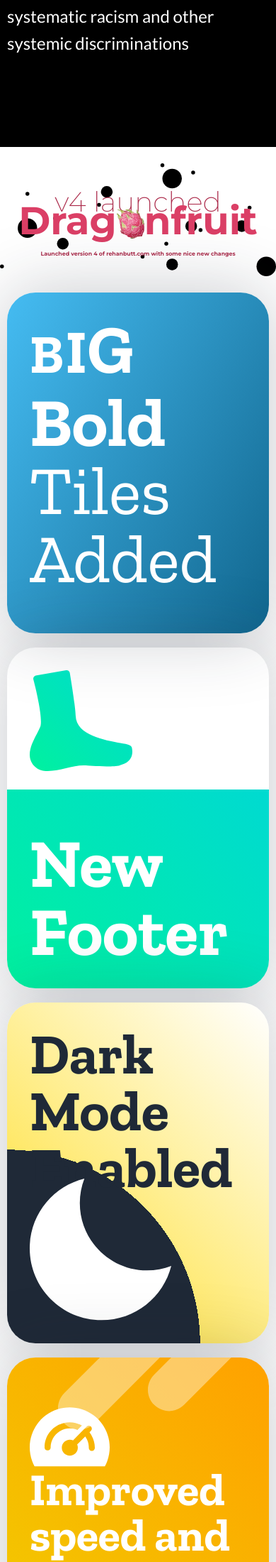
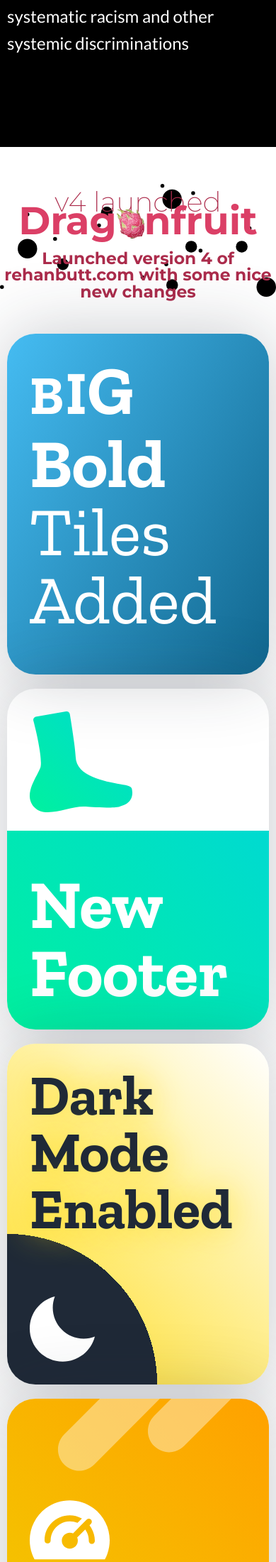
Before and after one commit to naher94/2020.rehanbutt.com, a Jekyll site: the page built from index.html, in a window 390 px wide. Shown: the part 1551-3751 px from the top of the page at 71% size. Built offline with Jekyll 4.4.1, drawn with Linux system fonts in a browser that asks for light colours.

Commit message:
Website Section - Responsive

```diff
--- a/_includes/website.html
+++ b/_includes/website.html
@@ -6,7 +6,7 @@
   </div>
   <div class="grid-container">
     <div class="tile-container grid-x grid-margin-x grid-margin-y">
-      <div class="cell small-12 large-6 tile big-bold">
+      <div class="cell small-12 medium-6 large-6 tile big-bold">
         <span class="big">
           <span class="b">B</span>
           <span class="i">I</span>
@@ -15,7 +15,7 @@
         <span class="bold">Bold</span>
         Tiles Added
       </div>
-      <div class="cell small-12 large-6 tile new-footer grid-y">
+      <div class="cell small-12 medium-6 large-6 tile new-footer grid-y">
         <div class="cell auto foot grid-x align-bottom">
           <img src="../img/foot.svg" alt="Foot Icon">
         </div>
@@ -23,17 +23,19 @@
           New Footer
         </div>
       </div>
-      <div class="cell small-12 large-6 tile dark-mode grid-y">
+      <div class="cell small-12 medium-6 large-6 tile dark-mode grid-y">
         <div class="cell auto">
-          <span>Dark</span>
-          <span>Mode</span>
-          <span>Enabled</span>
+          <span class="text">
+            <span>Dark</span>
+            <span>Mode</span>
+            <span>Enabled</span>
+          </span>
         </div>
         <div class="cell auto moon grid-x align-bottom">
           <img src="../img/moon.svg" alt="Moon Icon">
         </div>
       </div>
-      <div class="cell small-12 large-6 tile speed grid-x align-middle">
+      <div class="cell small-12 medium-6 large-6 tile speed grid-x align-middle">
         <div class="cell">
           <img src="../img/speedometer.svg" alt="Speedometer Icon">
           <span>Improved speed and code optimizations</span>
--- a/_sass/2020.scss
+++ b/_sass/2020.scss
@@ -116,6 +116,14 @@
         font-weight: $montserrat-bold;
         color: #AC2C4C;
         font-size: 2vw;
+        @media screen and (max-width: 64em) {
+          font-size: 4vw;
+          line-height: 4vw;
+        }
+        @media screen and (max-width: 40em) {
+          font-size: 6vw;
+          line-height: 6vw;
+        }
       }
       .launched{
         font-weight: $montserrat-light;
@@ -165,6 +173,10 @@
         .bold{
           font-weight: $zilla-bold;
         }
+        @media screen and (max-width: 64em) {
+          font-size: 4em;
+          line-height: 4rem;
+        }
         @media screen and (max-width: 40em) {
           font-size: 6em;
           line-height: 6rem;
@@ -183,6 +195,10 @@
           font-family: $zilla;
           font-weight: $zilla-bold;
           background: linear-gradient(225deg, rgba(0,218,209,1) 0%, rgba(0,241,159,1) 100%);
+          @media screen and (max-width: 64em) {
+            font-size: 4em;
+            line-height: 4rem;
+          }
           @media screen and (max-width: 40em) {
             font-size: 6em;
             line-height: 6rem;
@@ -199,8 +215,25 @@
         background:
         radial-gradient(circle at 0% 100%, rgba($navy-black,1) 0%, rgba($navy-black,1) 45%, rgba($navy-black,0) 45%),
         linear-gradient(45deg, rgba(255,221,30,1) 0%, rgba(255,255,255,1) 100%);
+        .text{
+          @media screen and (max-width: 40em) {
+            text-shadow: 0px 0px 50px rgba(255,221,30,1);
+          }
+        }
         span{
           display: block;
+        }
+        .moon{
+          @media screen and (max-width: 64em) {
+            width: 50%;
+          }
+          @media screen and (max-width: 40em) {
+            width: 30%;
+          }
+        }
+        @media screen and (max-width: 40em) {
+          background: radial-gradient(circle at 0% 100%, rgba($navy-black,1) 0%, rgba($navy-black,1) 35%, rgba($navy-black,0) 35%),
+          linear-gradient(45deg, rgba(255,221,30,1) 0%, rgba(255,255,255,1) 100%);
         }
       }
       .speed{
@@ -216,13 +249,17 @@
         span{
           display: block;
         }
+        @media screen and (max-width: 64em) {
+          font-size: 2.3em;
+          line-height: 2.3rem;
+        }
       }
       .resources{
         background-color: $signature-teal;
         color: $pure-white;
         font-family: $zilla;
         .cell{
-          padding: 3em;
+          padding: 2rem;
         }
         p{
           font-size: 2.5em;
@@ -257,6 +294,10 @@
             color: $pure-white;
             background-color: $navy-black;
           }
+        }
+        @media screen and (max-width: 64em) {
+          font-size: 0.7em;
+          // line-height: 4rem;
         }
       }
     }
```
Also changed, not shown: 2 other files.
